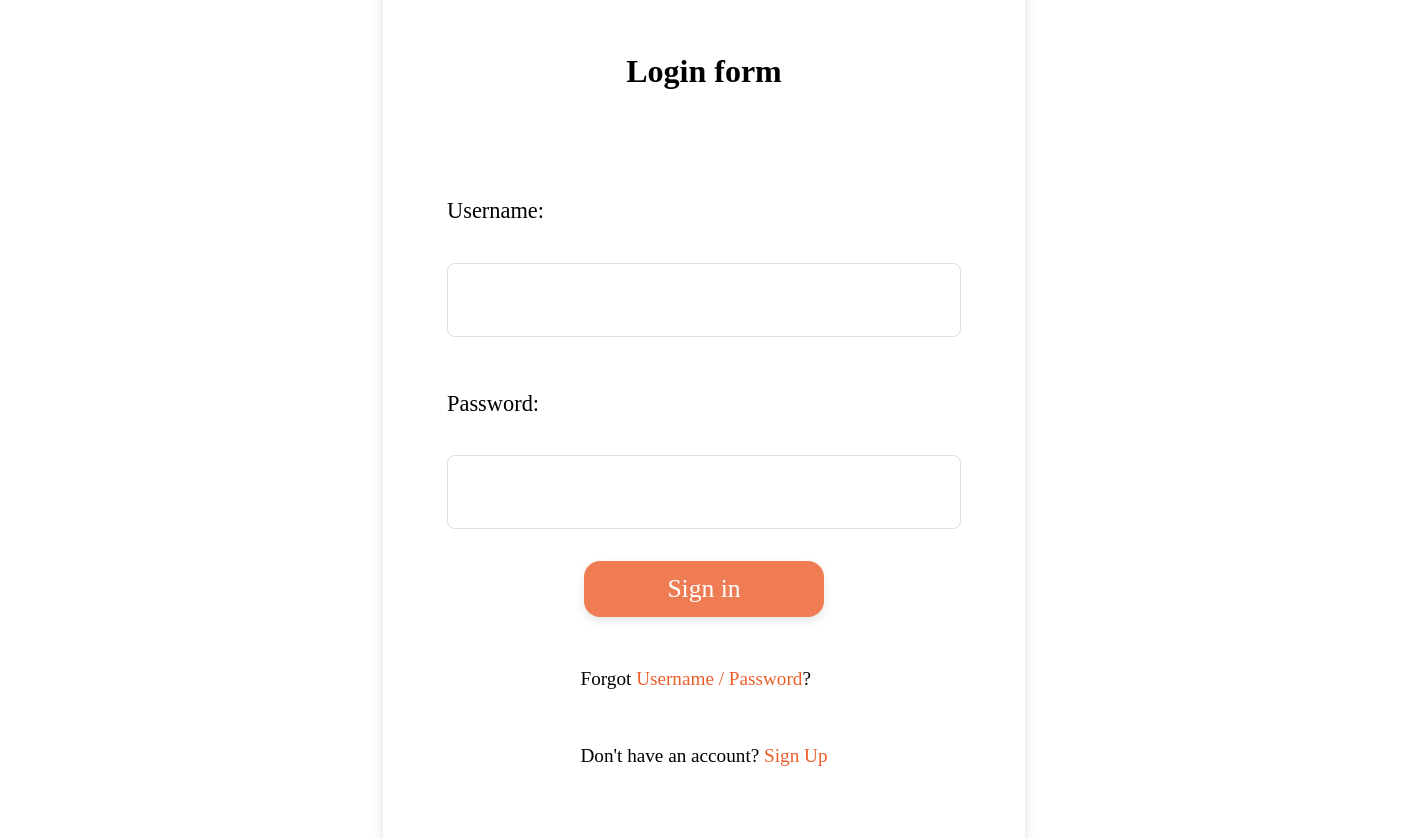
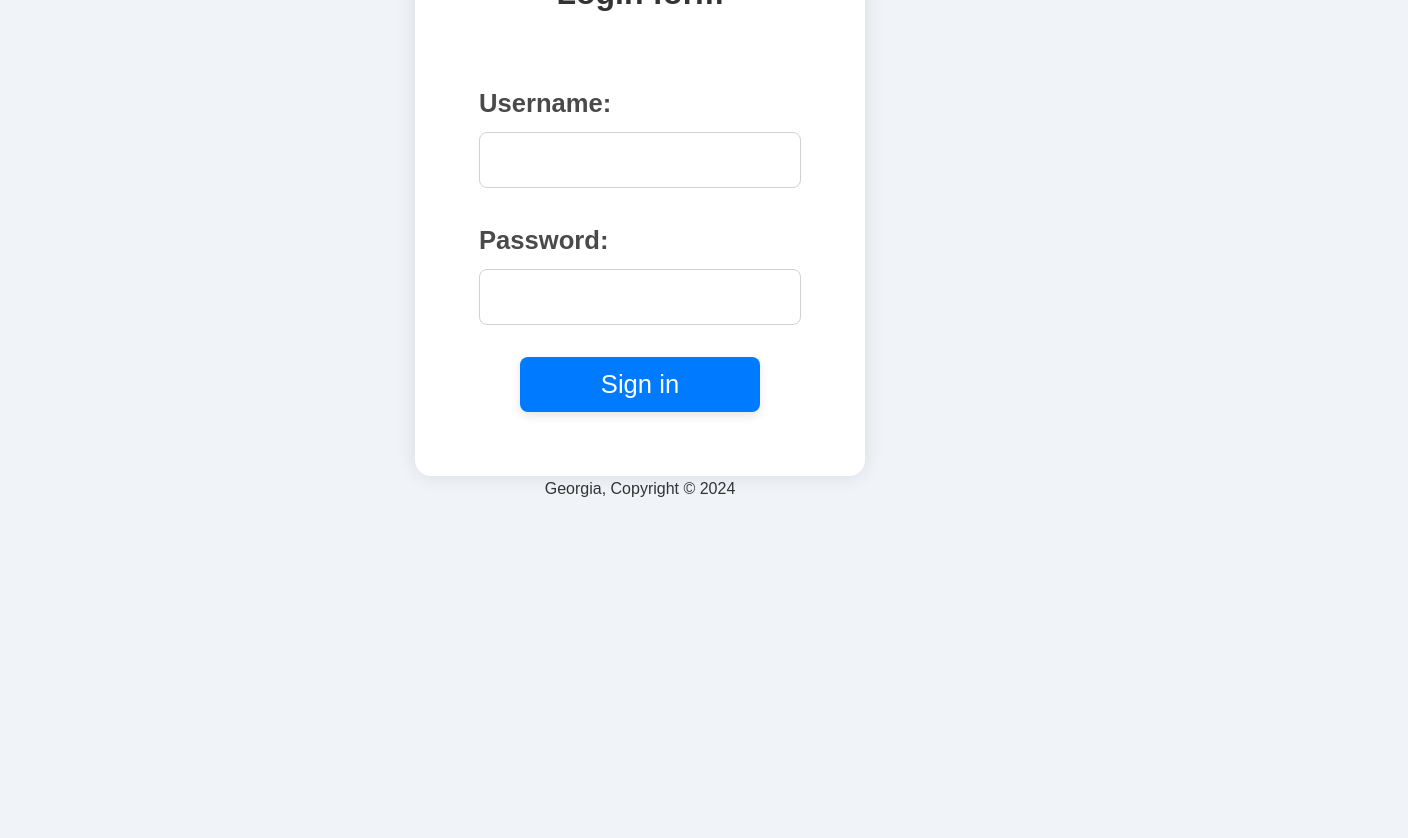
Before and after one commit to guranda26/online-shop, a Next.js app: page /login in a window 1280 px wide. Shown: the part 160-998 px from the top of the page, 1408 px wide, since content can reach past the window. After the commit the page ends 800 px from the top, so only its background shows below. Built offline with nearby package versions, Linux system fonts and the light colour scheme.

Commit message:
update login code

```diff
--- a/src/app/(auth)/login/LoginPage.css
+++ b/src/app/(auth)/login/LoginPage.css
@@ -1,8 +1,20 @@
+* {
+  box-sizing: border-box;
+  margin: 0;
+  padding: 0;
+  font-family: "Arial", sans-serif;
+}
+
+body {
+  background-color: #f0f4f8;
+  color: #333;
+  line-height: 1.6;
+}
+
 .main {
   max-width: 144rem;
   margin: 0 auto;
   padding: 0 4rem;
-  width: 100%;
   display: flex;
   flex-direction: column;
   align-items: center;
@@ -16,16 +28,16 @@
   align-items: center;
   gap: 4rem;
   max-width: fit-content;
-  box-shadow: 0 0 10px 3px #e9ecef;
+  box-shadow: 0 0 20px rgba(0, 0, 0, 0.1);
+  background-color: #ffffff;
 }
 
 .login-header {
   display: flex;
   flex-direction: column;
-  align-items: flex-start;
+  align-items: center;
   width: 100%;
-  margin-bottom: 6rem;
-  padding: 1rem 0;
+  margin-bottom: 4rem;
 }
 
 .login-header__logo {
@@ -44,33 +56,37 @@
   flex-direction: column;
   align-items: center;
   gap: 2rem;
+  width: 100%;
 }
 
 .login-input__label {
   display: flex;
   flex-direction: column;
-  gap: 1rem;
+  gap: 0.5rem;
+  width: 100%;
 }
 
 .login-label__txt {
-  font-size: 1.4rem;
-  font-weight: 500;
+  font-size: 1.6rem;
+  font-weight: 600;
+  color: #4a4a4a;
 }
 
 .login-input {
-  border: 1px solid #dcdee0;
+  border: 1px solid #d1d1d1;
   border-radius: 0.5rem;
-  padding: 0.5rem 1rem;
-  width: 30rem;
+  padding: 1rem;
+  width: 100%;
+  max-width: 30rem;
   height: 3.5rem;
-  font-family: inherit;
   font-size: 1.4rem;
   transition: all 0.3s;
   outline: none;
 }
 
 .login-input:focus {
-  border: 1px solid #868e96;
+  border: 1px solid #007bff;
+  box-shadow: 0 0 5px rgba(0, 123, 255, 0.5);
 }
 
 .error-message {
@@ -82,42 +98,21 @@
   padding: 0.8rem;
   font-size: 1.6rem;
   width: 15rem;
-  background-color: #ec5e2acf;
+  background-color: #007bff;
   border: 0;
   color: #fff;
-  border-radius: 1rem;
+  border-radius: 0.5rem;
   cursor: pointer;
-  transition: background-color 0.3s ease, box-shadow 0.3s ease,
+  transition:
+    background-color 0.3s ease,
+    box-shadow 0.3s ease,
     opacity 0.3s ease;
   font-family: inherit;
   box-shadow: 0 4px 10px rgba(0, 0, 0, 0.1);
 }
 
 .login-button:hover {
-  background-color: #ec5e2a;
+  background-color: #0056b3;
   box-shadow: 0 8px 12px rgba(0, 0, 0, 0.2);
   opacity: 0.95;
 }
-
-.login-footer {
-  display: flex;
-  flex-direction: column;
-  gap: 1rem;
-}
-
-.login-footer-txt {
-  font-size: 1.2rem;
-  font-weight: 500;
-}
-
-.highlight {
-  color: #ec5e2a;
-}
-
-.login-page-footer {
-  margin-top: 6rem;
-}
-
-.login-page-footer__txt {
-  font-size: 1.2rem;
-}
--- a/src/app/(auth)/login/page.jsx
+++ b/src/app/(auth)/login/page.jsx
@@ -65,14 +65,6 @@ export default function LoginPage() {
         </form>
 
         {error && <p className="error-message">{error}</p>}
-        <div className="login-footer">
-          <p className="login-footer-txt">
-            Forgot <span className="highlight">Username / Password</span>?
-          </p>
-          <p className="login-footer-txt">
-            Don't have an account? <span className="highlight">Sign Up</span>
-          </p>
-        </div>
       </div>
     </div>
   );
```
